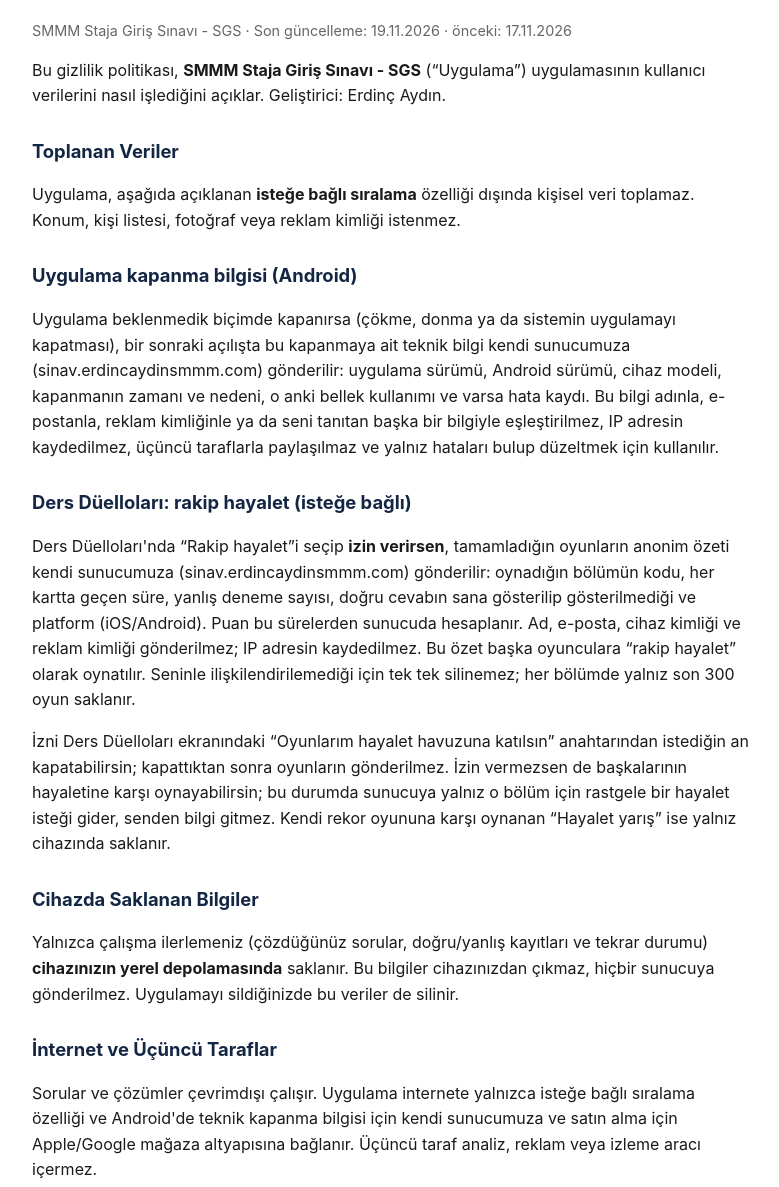
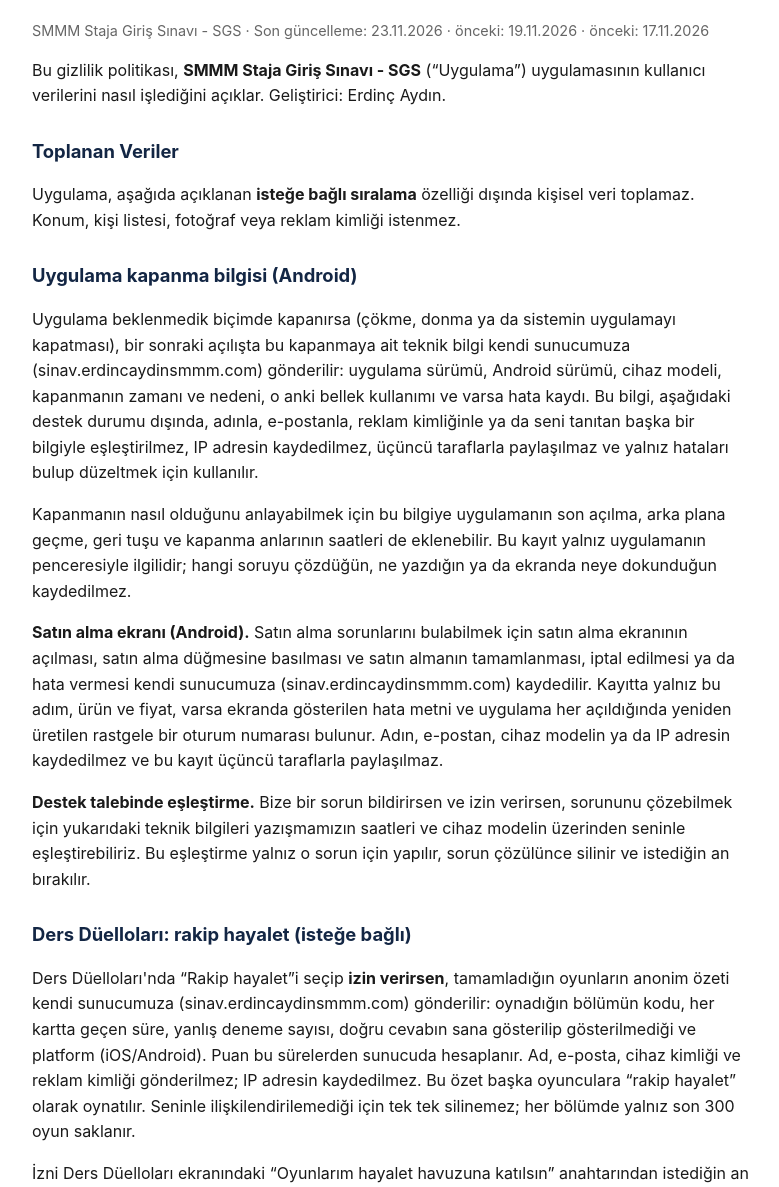
Before and after one commit to erdincaydin7888/sgsquiz-site, a plain HTML site: page gizlilik.html in a window 1280 px wide. Shown: the part 94-1281 px from the top of the page, without its empty margins (248-1027 px from the left). Drawn offline with Linux system fonts and the light colour scheme.

Commit message:
Gizlilik: Android satın alma ekranı kaydı, kapanma saatleri, destek eşleştirmesi (23.11.2026)

```diff
--- a/gizlilik.html
+++ b/gizlilik.html
@@ -12,7 +12,7 @@
 </head>
 <body>
 <h1>Gizlilik Politikası</h1>
-<p class="tarih">SMMM Staja Giriş Sınavı - SGS · Son güncelleme: 19.11.2026 · önceki: 17.11.2026</p>
+<p class="tarih">SMMM Staja Giriş Sınavı - SGS · Son güncelleme: 23.11.2026 · önceki: 19.11.2026 · önceki: 17.11.2026</p>
 
 <p>Bu gizlilik politikası, <strong>SMMM Staja Giriş Sınavı - SGS</strong> (“Uygulama”) uygulamasının kullanıcı verilerini nasıl işlediğini açıklar. Geliştirici: Erdinç Aydın.</p>
 
@@ -20,7 +20,13 @@
 <p>Uygulama, aşağıda açıklanan <strong>isteğe bağlı sıralama</strong> özelliği dışında kişisel veri toplamaz. Konum, kişi listesi, fotoğraf veya reklam kimliği istenmez.</p>
 
 <h2 id="kapanma">Uygulama kapanma bilgisi (Android)</h2>
-<p>Uygulama beklenmedik biçimde kapanırsa (çökme, donma ya da sistemin uygulamayı kapatması), bir sonraki açılışta bu kapanmaya ait teknik bilgi kendi sunucumuza (sinav.erdincaydinsmmm.com) gönderilir: uygulama sürümü, Android sürümü, cihaz modeli, kapanmanın zamanı ve nedeni, o anki bellek kullanımı ve varsa hata kaydı. Bu bilgi adınla, e-postanla, reklam kimliğinle ya da seni tanıtan başka bir bilgiyle eşleştirilmez, IP adresin kaydedilmez, üçüncü taraflarla paylaşılmaz ve yalnız hataları bulup düzeltmek için kullanılır.</p>
+<p>Uygulama beklenmedik biçimde kapanırsa (çökme, donma ya da sistemin uygulamayı kapatması), bir sonraki açılışta bu kapanmaya ait teknik bilgi kendi sunucumuza (sinav.erdincaydinsmmm.com) gönderilir: uygulama sürümü, Android sürümü, cihaz modeli, kapanmanın zamanı ve nedeni, o anki bellek kullanımı ve varsa hata kaydı. Bu bilgi, aşağıdaki destek durumu dışında, adınla, e-postanla, reklam kimliğinle ya da seni tanıtan başka bir bilgiyle eşleştirilmez, IP adresin kaydedilmez, üçüncü taraflarla paylaşılmaz ve yalnız hataları bulup düzeltmek için kullanılır.</p>
+
+<p>Kapanmanın nasıl olduğunu anlayabilmek için bu bilgiye uygulamanın son açılma, arka plana geçme, geri tuşu ve kapanma anlarının saatleri de eklenebilir. Bu kayıt yalnız uygulamanın penceresiyle ilgilidir; hangi soruyu çözdüğün, ne yazdığın ya da ekranda neye dokunduğun kaydedilmez.</p>
+
+<p id="satin-alma"><strong>Satın alma ekranı (Android).</strong> Satın alma sorunlarını bulabilmek için satın alma ekranının açılması, satın alma düğmesine basılması ve satın almanın tamamlanması, iptal edilmesi ya da hata vermesi kendi sunucumuza (sinav.erdincaydinsmmm.com) kaydedilir. Kayıtta yalnız bu adım, ürün ve fiyat, varsa ekranda gösterilen hata metni ve uygulama her açıldığında yeniden üretilen rastgele bir oturum numarası bulunur. Adın, e-postan, cihaz modelin ya da IP adresin kaydedilmez ve bu kayıt üçüncü taraflarla paylaşılmaz.</p>
+
+<p id="destek-eslestirme"><strong>Destek talebinde eşleştirme.</strong> Bize bir sorun bildirirsen ve izin verirsen, sorununu çözebilmek için yukarıdaki teknik bilgileri yazışmamızın saatleri ve cihaz modelin üzerinden seninle eşleştirebiliriz. Bu eşleştirme yalnız o sorun için yapılır, sorun çözülünce silinir ve istediğin an bırakılır.</p>
 
 <h2 id="hayalet">Ders Düelloları: rakip hayalet (isteğe bağlı)</h2>
 <p>Ders Düelloları'nda “Rakip hayalet”i seçip <strong>izin verirsen</strong>, tamamladığın oyunların anonim özeti kendi sunucumuza (sinav.erdincaydinsmmm.com) gönderilir: oynadığın bölümün kodu, her kartta geçen süre, yanlış deneme sayısı, doğru cevabın sana gösterilip gösterilmediği ve platform (iOS/Android). Puan bu sürelerden sunucuda hesaplanır. Ad, e-posta, cihaz kimliği ve reklam kimliği gönderilmez; IP adresin kaydedilmez. Bu özet başka oyunculara “rakip hayalet” olarak oynatılır. Seninle ilişkilendirilemediği için tek tek silinemez; her bölümde yalnız son 300 oyun saklanır.</p>
@@ -30,7 +36,7 @@
 <p>Yalnızca çalışma ilerlemeniz (çözdüğünüz sorular, doğru/yanlış kayıtları ve tekrar durumu) <strong>cihazınızın yerel depolamasında</strong> saklanır. Bu bilgiler cihazınızdan çıkmaz, hiçbir sunucuya gönderilmez. Uygulamayı sildiğinizde bu veriler de silinir.</p>
 
 <h2>İnternet ve Üçüncü Taraflar</h2>
-<p>Sorular ve çözümler çevrimdışı çalışır. Uygulama internete yalnızca isteğe bağlı sıralama özelliği ve Android'de teknik kapanma bilgisi için kendi sunucumuza ve satın alma için Apple/Google mağaza altyapısına bağlanır. Üçüncü taraf analiz, reklam veya izleme aracı içermez.</p>
+<p>Sorular ve çözümler çevrimdışı çalışır. Uygulama internete yalnızca isteğe bağlı sıralama özelliği ve Android'de teknik kapanma ve satın alma ekranı bilgisi için kendi sunucumuza ve satın alma için Apple/Google mağaza altyapısına bağlanır. Üçüncü taraf analiz, reklam veya izleme aracı içermez.</p>
 <p>Ders Düelloları'nda isteğe bağlı “Rakip hayalet” için de kendi sunucumuza bağlanır; ayrıntısı aşağıda, <a href="#hayalet">Rakip hayalet</a> bölümünde.</p>
 
 <h2 id="veri-silme">Sıralama ve “Sınavı kazandım” (isteğe bağlı) — verilerin silinmesi</h2>
```
